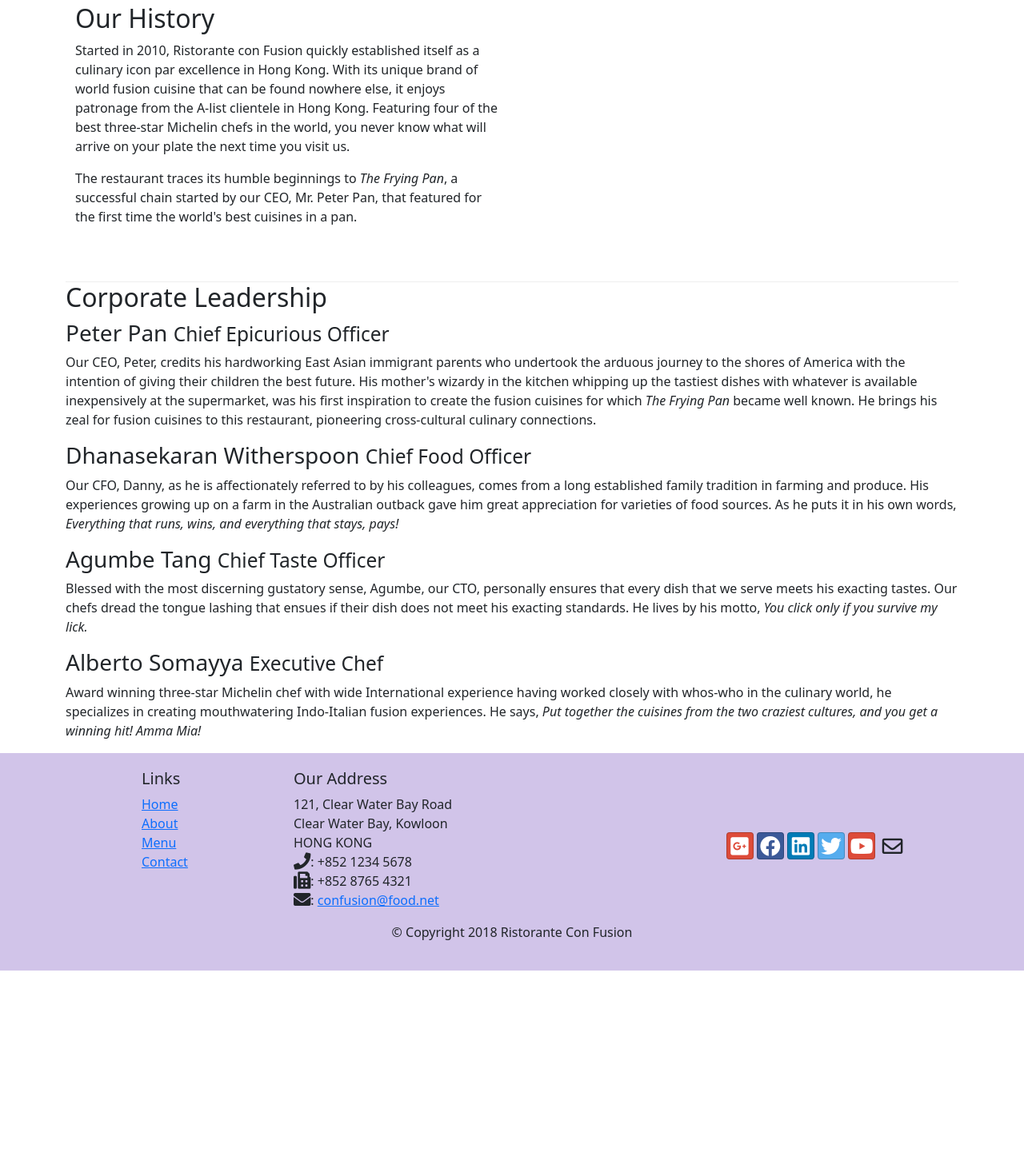
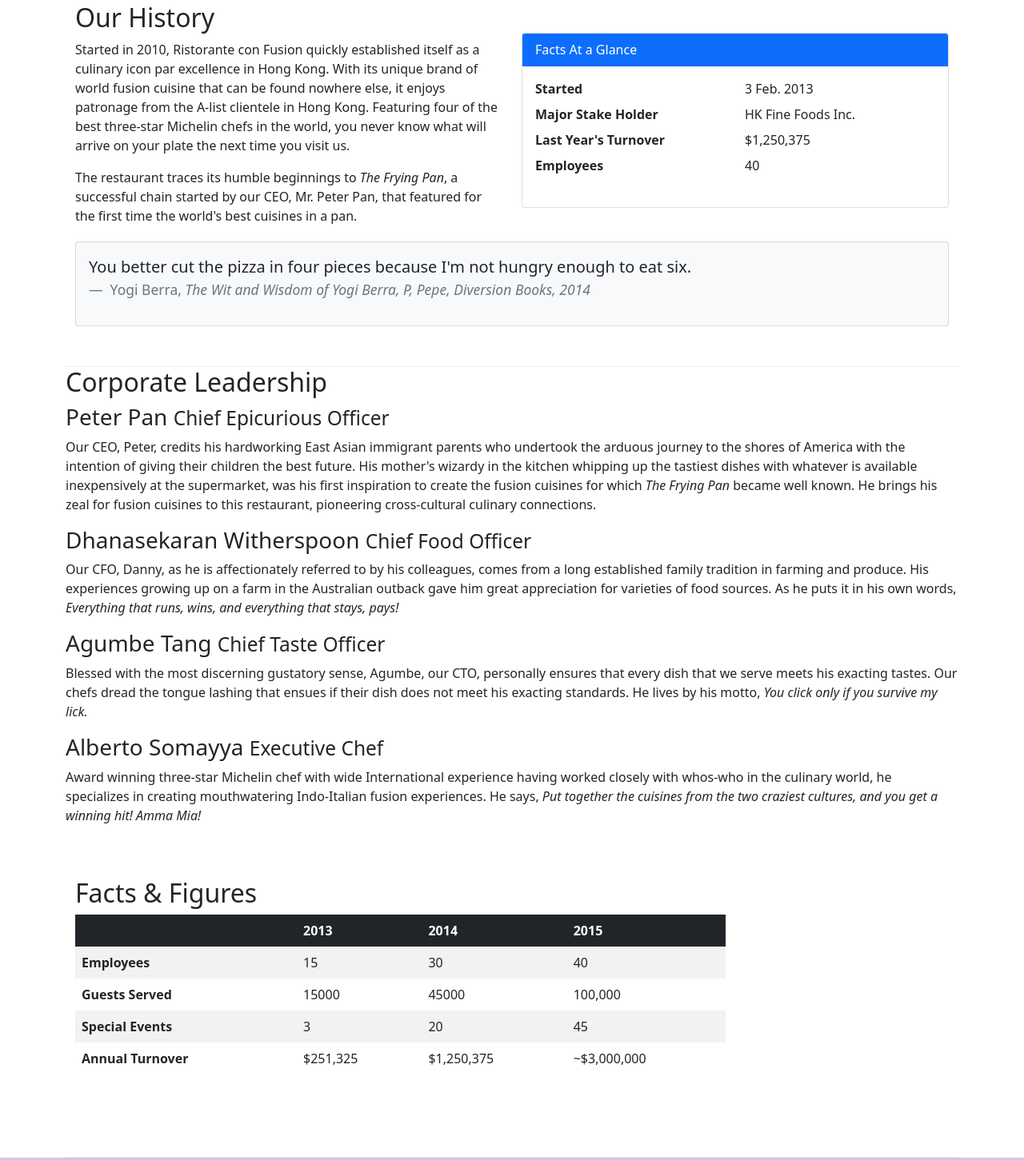
Before and after one commit to NietoCurcio/confusion-UI, a website: page aboutus.html in a window 1280 px wide. Shown: the part 511-1962 px from the top of the page at 80% size. Before the commit the page ends 1725 px from the top, so only its background shows below. Drawn offline with nearby package versions, Linux system fonts and the light colour scheme.

Commit message:
tables and cards

```diff
--- a/aboutus.html
+++ b/aboutus.html
@@ -102,7 +102,42 @@
             cuisines in a pan.
           </p>
         </div>
-        <div></div>
+        <div class="col-sm">
+          <div class="card">
+            <div class="card-header bg-primary text-white">
+              Facts At a Glance
+            </div>
+            <div class="card-body">
+              <dl class="row">
+                <dt class="col-6">Started</dt>
+                <dd class="col-6">3 Feb. 2013</dd>
+                <dt class="col-6">Major Stake Holder</dt>
+                <dd class="col-6">HK Fine Foods Inc.</dd>
+                <dt class="col-6">Last Year's Turnover</dt>
+                <dd class="col-6">$1,250,375</dd>
+                <dt class="col-6">Employees</dt>
+                <dd class="col-6">40</dd>
+              </dl>
+            </div>
+          </div>
+        </div>
+        <div class="col-12 mt-1">
+          <div class="card card-body bg-light">
+            <blockquote class="blockquote">
+              <p>
+                You better cut the pizza in four pieces because I'm not hungry
+                enough to eat six.
+              </p>
+              <figcaption class="blockquote-footer">
+                Yogi Berra,
+                <cite title="Source Title"
+                  >The Wit and Wisdom of Yogi Berra, P, Pepe, Diversion Books,
+                  2014</cite
+                >
+              </figcaption>
+            </blockquote>
+          </div>
+        </div>
       </div>
 
       <div class="row">
@@ -160,6 +195,50 @@
             >
           </p>
         </div>
+      </div>
+      <div class="row row-content">
+        <div class="col-12 col-sm-9">
+          <h2>Facts &amp; Figures</h2>
+          <div class="table-responsive">
+            <table class="table table-striped table-borderless">
+              <thead class="table-dark">
+                <tr>
+                  <th scope="col">&nbsp;</th>
+                  <th scope="col">2013</th>
+                  <th scope="col">2014</th>
+                  <th scope="col">2015</th>
+                </tr>
+              </thead>
+              <tbody>
+                <tr>
+                  <th scope="row">Employees</th>
+                  <td>15</td>
+                  <td>30</td>
+                  <td>40</td>
+                </tr>
+                <tr>
+                  <th scope="row">Guests Served</th>
+                  <td>15000</td>
+                  <td>45000</td>
+                  <td>100,000</td>
+                </tr>
+                <tr>
+                  <th scope="row">Special Events</th>
+                  <td>3</td>
+                  <td>20</td>
+                  <td>45</td>
+                </tr>
+                <tr>
+                  <th scope="row">Annual Turnover</th>
+                  <td>$251,325</td>
+                  <td>$1,250,375</td>
+                  <td>~$3,000,000</td>
+                </tr>
+              </tbody>
+            </table>
+          </div>
+        </div>
+        <div class="col-12 col-sm-3"></div>
       </div>
     </div>
 
```
